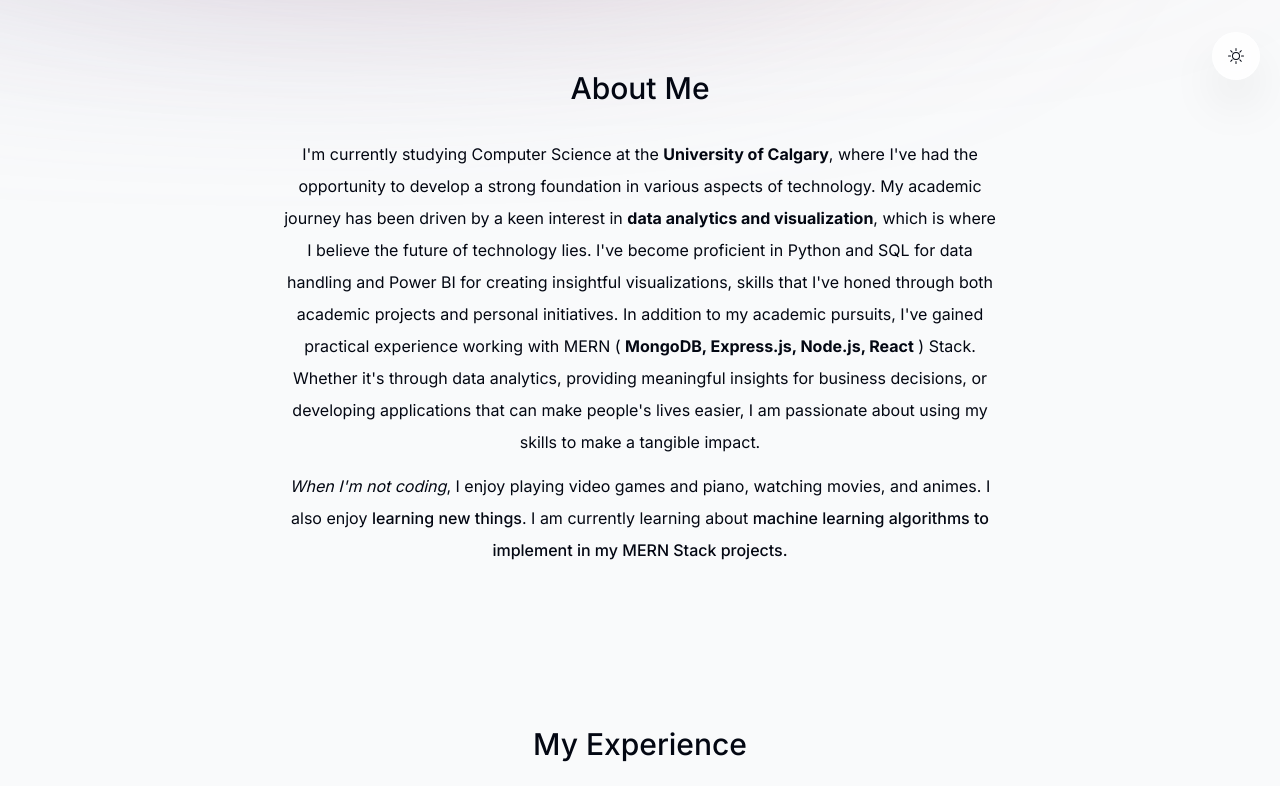
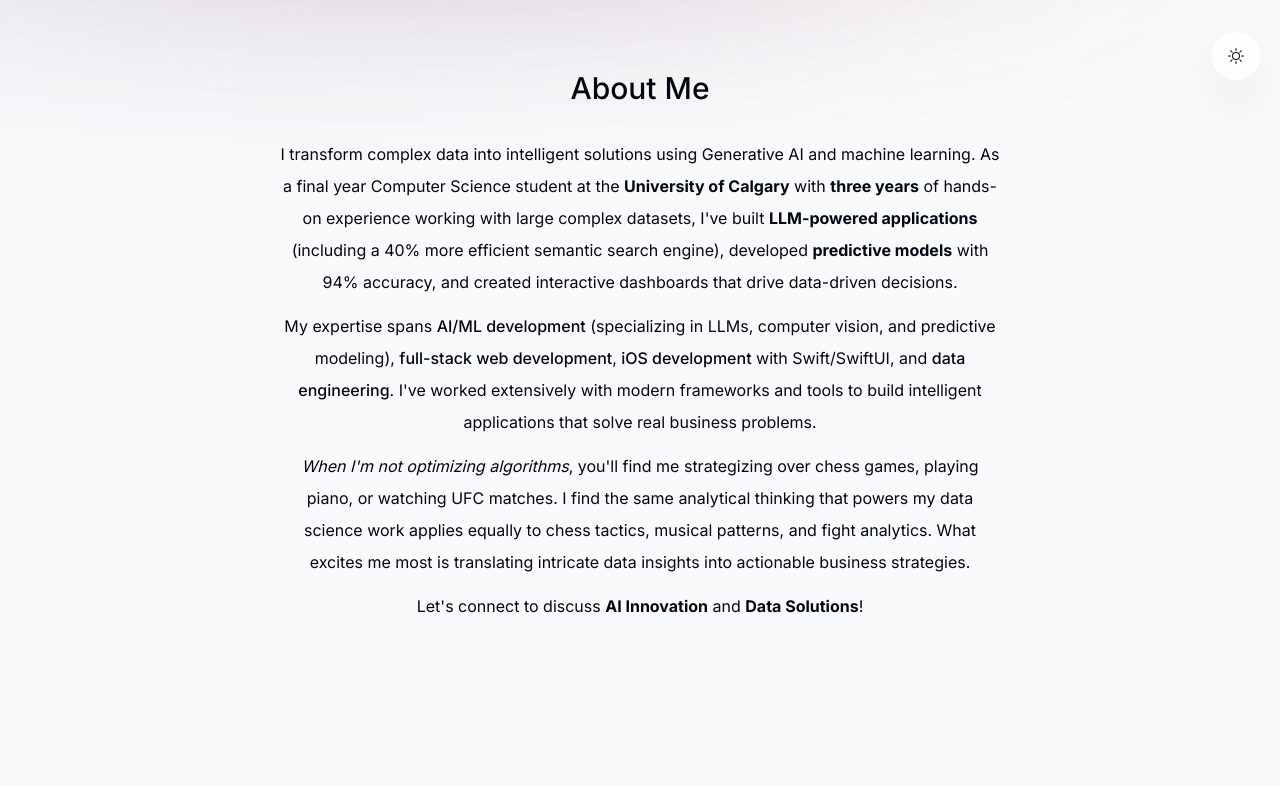
Before and after one commit to ShouravRakshit/new-portfolio, a Next.js app: page / in a window 1280 px wide. Shown: the part 700-1486 px from the top of the page. Built offline with nearby package versions, Linux system fonts and the light colour scheme; no server answers.

Commit message:
updated my about me section

```diff
--- a/components/about.tsx
+++ b/components/about.tsx
@@ -19,21 +19,37 @@ export default function About() {
     >
       <SectionHeading>About me</SectionHeading>
       <p className="mb-3">
-        I'm currently studying Computer Science at the <span className="font-bold">
-          University of Calgary
-        </span>, where I've had the opportunity to develop a strong foundation in various aspects of technology. My academic journey has been driven by a keen interest in <span className="font-bold">
-        data analytics and visualization
-        </span>, which is where I believe the future of technology lies. I've become proficient in Python and SQL for data handling and Power BI for creating insightful visualizations, skills that I've honed through both academic projects and personal initiatives. In addition to my academic pursuits, I've gained practical experience working with MERN ( <span className="font-bold">
-          MongoDB, Express.js, Node.js, React
-        </span> ) Stack. Whether it's through data analytics, providing meaningful insights for business decisions, or developing applications that can make people's lives easier, I am passionate about using my skills to make a tangible impact.
+        I transform complex data into intelligent solutions using Generative AI
+        and machine learning. As a final year Computer Science student at the{" "}
+        <span className="font-bold">University of Calgary</span> with <span className="font-bold">three
+        years</span> of hands-on experience working with large complex datasets, I've
+        built <span className="font-bold">LLM-powered applications</span>{" "}
+        (including a 40% more efficient semantic search engine), developed{" "}
+        <span className="font-bold">predictive models</span> with 94% accuracy,
+        and created interactive dashboards that drive data-driven decisions.
+      </p>
+
+      <p className="mb-3">
+        My expertise spans <span className="font-medium">AI/ML development</span> (specializing in LLMs,
+        computer vision, and predictive modeling), <span className="font-medium">full-stack web development</span>,
+        <span className="font-medium"> iOS development</span> with Swift/SwiftUI,
+        and <span className="font-medium">data engineering</span>. I've worked extensively with modern frameworks
+        and tools to build intelligent applications that solve real business problems.
+      </p>
+
+      <p className="mb-3">
+        <span className="italic">When I'm not optimizing algorithms</span>,
+        you'll find me strategizing over chess games, playing piano, or watching
+        UFC matches. I find the same analytical thinking that powers my data
+        science work applies equally to chess tactics, musical patterns, and
+        fight analytics. What excites me most is translating intricate data
+        insights into actionable business strategies.
       </p>
 
       <p>
-        <span className="italic">When I'm not coding</span>, I enjoy playing
-        video games and piano, watching movies, and animes. I also enjoy{" "}
-        <span className="font-medium">learning new things</span>. I am currently
-        learning about{" "}
-        <span className="font-medium">machine learning algorithms to implement in my MERN Stack projects.</span>
+        Let's connect to discuss{" "}
+        <span className="font-bold">AI Innovation</span> and{" "}
+        <span className="font-bold">Data Solutions</span>!
       </p>
     </motion.section>
   );
--- a/lib/data.ts
+++ b/lib/data.ts
@@ -69,7 +69,7 @@ export const experienceData = [
     description:
       "I'm currently working as a Data Analyst at Neuraura to analyze patient data related to Polycystic Ovary Syndrome (PCOS).",
     icon: React.createElement(MdWork ),
-    date: "2024 July - Present",
+    date: "2024 July - 2025 April",
   },
   {
     title: "NDSC",
```
